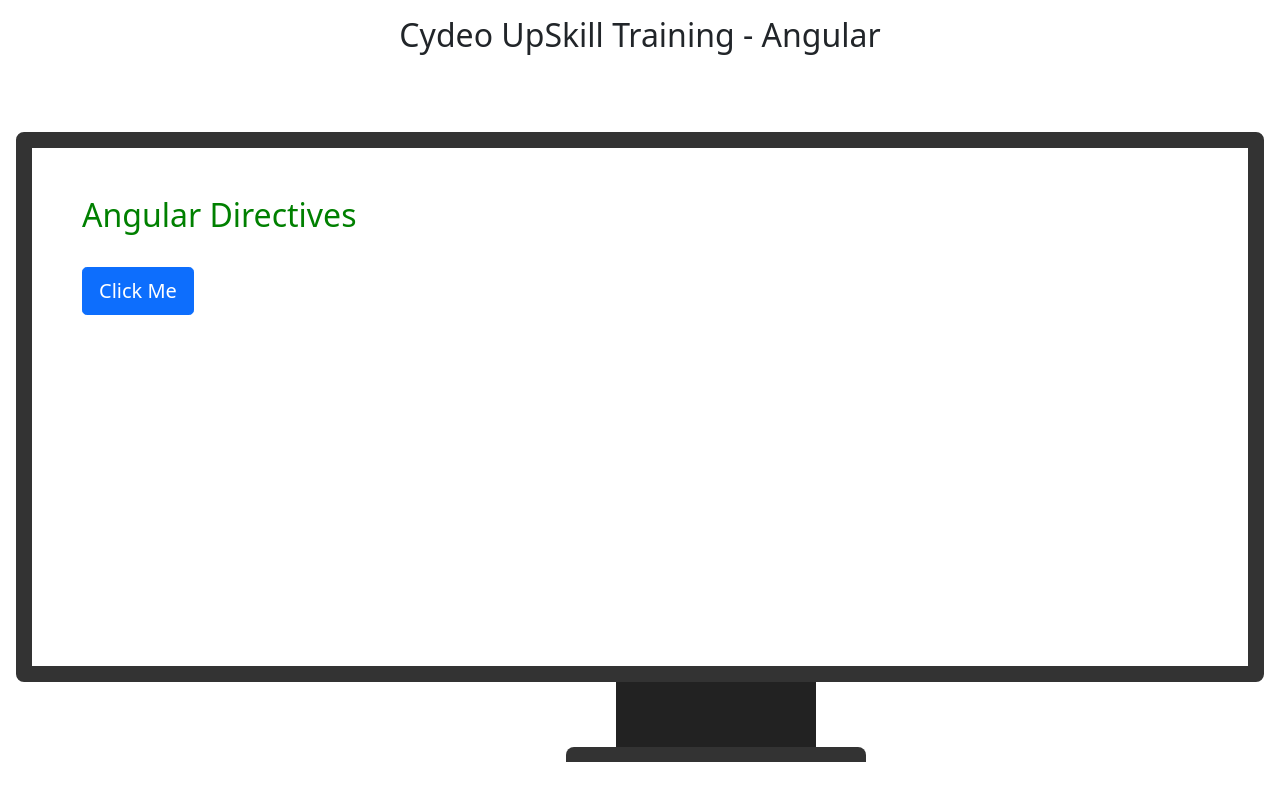
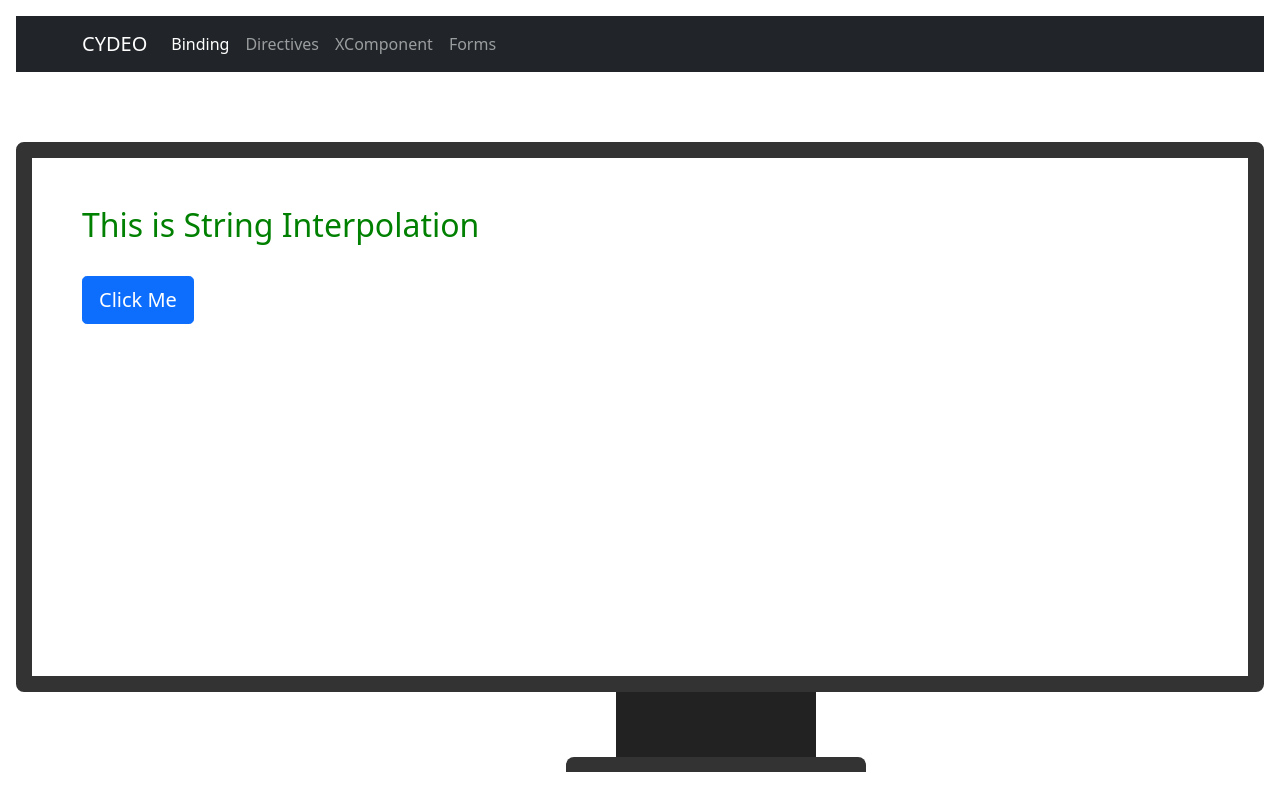
Before and after one commit to owermaiden/angular_lessons, an Angular app: page / in a window 1280 px wide. Built offline with nearby package versions, Linux system fonts and the light colour scheme.

Commit message:
Angular router

```diff
--- a/src/app/app.component.html
+++ b/src/app/app.component.html
@@ -1,16 +1,41 @@
 <article>
-  <div class="row d-flex text-center mb-0">
+  <nav class="navbar navbar-expand-lg navbar-dark bg-dark" >
+    <div class="container">
+      <a class="navbar-brand" href="#">CYDEO</a>
+      <button class="navbar-toggler" type="button" data-bs-toggle="collapse" data-bs-target="#navbarTogglerDemo02" aria-controls="navbarTogglerDemo02" aria-expanded="false" aria-label="Toggle navigation">
+        <span class="navbar-toggler-icon"></span>
+      </button>
+      <div class="collapse navbar-collapse" id="navbarTogglerDemo02">
+        <ul class="navbar-nav me-auto mb-2 mb-lg-0">
+          <li class="nav-item">
+            <a class="nav-link active" aria-current="page" routerLink="/bindings">Binding</a>
+          </li>
+          <li class="nav-item">
+            <a class="nav-link" routerLink="/directives">Directives</a>
+          </li>
+          <li class="nav-item">
+            <a class="nav-link" routerLink="/xcross">XComponent</a>
+          </li>
+          <li class="nav-item">
+            <a class="nav-link" routerLink="/form">Forms</a>
+          </li>
+        </ul>
+      </div>
+    </div>
+  </nav>
+  <!-- <div class="row d-flex text-center mb-0">
     <h2 >Cydeo UpSkill Training - Angular </h2>
-  </div>
+  </div> -->
   <div class="stand">
       <div class="monitor">
         <div class="container align-items-center">
           <div class="row ">
             <div class="mt-5">
               <!-- <app-binding-examples></app-binding-examples> -->
-              <app-directives></app-directives>
+              <!-- <app-directives></app-directives> -->
               <!-- <app-parent></app-parent> -->
               <!-- <app-angular-forms></app-angular-forms> -->
+              <router-outlet></router-outlet>
             </div>
           </div>
         </div>
```
Also changed, not shown: src/app/app.module.ts (+15 -1 lines).
